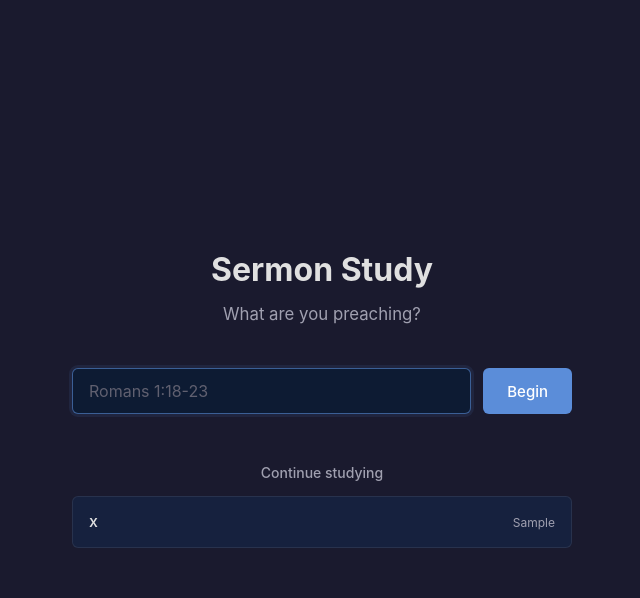
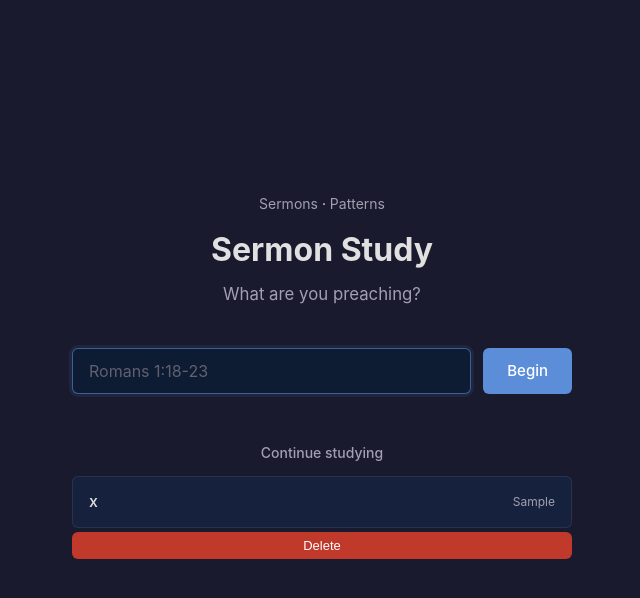
Before and after one commit to tendflock/visual-theology, a Flask app: template tools/workbench/templates/study_start.html in a window 1280 px wide. Shown: the top 598 px of the page, without its empty margins (318-958 px from the left). Run offline with Flask 3, Linux system fonts and the light colour scheme; the visitor is signed in with stand-in values (Sample User, id 1); tables that the repository leaves empty hold one stand-in row (values such as "Sample post"); the template is opened without the code that fills it: most values are stand-ins (such as "Sample title", 1, 10 or a date in 2020).

Commit message:
feat: cross-navigation between Study and Sermons sections
Study pages get Sermons/Patterns links, sermon pages get Study link.
Same app, same login — now connected.

```diff
--- a/tools/workbench/static/study.css
+++ b/tools/workbench/static/study.css
@@ -164,6 +164,10 @@ body {
     text-align: center;
 }
 
+.session-card {
+    margin-bottom: 12px;
+}
+
 .recent-session-link {
     display: flex;
     justify-content: space-between;
@@ -174,11 +178,29 @@ body {
     border-radius: var(--radius);
     color: var(--text);
     text-decoration: none;
-    margin-bottom: 8px;
 }
 
 .recent-session-link:hover {
     border-color: rgba(255, 255, 255, 0.15);
+}
+
+.session-delete-btn {
+    display: block;
+    width: 100%;
+    margin-top: 4px;
+    padding: 6px;
+    border: none;
+    border-radius: var(--radius);
+    background: #c0392b;
+    color: #fff;
+    font-size: 13px;
+    font-weight: 500;
+    cursor: pointer;
+    transition: background 0.15s;
+}
+
+.session-delete-btn:hover {
+    background: #e74c3c;
 }
 
 .recent-session-link .passage {
@@ -215,6 +237,25 @@ body {
     gap: 16px;
     z-index: 100;
 }
+
+.topbar-link {
+    font-size: 13px;
+    color: var(--text-muted);
+    text-decoration: none;
+    flex-shrink: 0;
+}
+.topbar-link:hover { color: var(--accent); }
+
+.study-nav {
+    text-align: right;
+    margin-bottom: 8px;
+    font-size: 14px;
+}
+.study-nav a {
+    color: var(--text-muted);
+    text-decoration: none;
+}
+.study-nav a:hover { color: var(--accent); }
 
 .topbar-passage {
     font-size: 15px;
--- a/tools/workbench/templates/sermons/detail.html
+++ b/tools/workbench/templates/sermons/detail.html
@@ -8,7 +8,7 @@
 <body>
 <div id="sermon-review-page">
   <header>
-    <a href="/sermons/">← All sermons</a>
+    <a href="/sermons/">← All sermons</a> · <a href="/study/">Study</a>
     <h1>{{ sermon.title }}</h1>
     <div class="sermon-meta">
       {{ sermon.bible_text_raw }} · preached {{ sermon.preach_date }} ·
--- a/tools/workbench/templates/sermons/list.html
+++ b/tools/workbench/templates/sermons/list.html
@@ -8,6 +8,7 @@
 <header>
   <h1>Sermons</h1>
   <nav>
+    <a href="/study/">Study</a>
     <a href="/sermons/patterns">Patterns</a>
     <a href="/sermons/sync-log">Sync log</a>
     <form method="post" action="/sermons/sync" style="display:inline">
--- a/tools/workbench/templates/sermons/patterns.html
+++ b/tools/workbench/templates/sermons/patterns.html
@@ -6,7 +6,7 @@
 </head><body>
 <div id="sermon-patterns-page">
 <header>
-  <a href="/sermons/">← All sermons</a>
+  <a href="/sermons/">← All sermons</a> · <a href="/study/">Study</a>
   <h1>Patterns</h1>
 </header>
 
--- a/tools/workbench/templates/study_session.html
+++ b/tools/workbench/templates/study_session.html
@@ -10,6 +10,7 @@
     <div id="study-app">
 
         <div id="study-topbar">
+            <a href="/sermons/" class="topbar-link">Sermons</a>
             <span class="topbar-passage">{{ session.passage_ref }}</span>
             <div class="topbar-dots">
                 {% for i in range(total_phases) %}
@@ -78,7 +79,7 @@
         </div>
     </div>
 
-    <script src="/static/study.js?v=3"></script>
+    <script src="/static/study.js?v=5"></script>
     <script>
         window.studySessionId = {{ session.id }};
         window.studyMode = "{{ mode }}";
--- a/tools/workbench/templates/study_start.html
+++ b/tools/workbench/templates/study_start.html
@@ -8,6 +8,7 @@
 </head>
 <body>
     <div class="study-start">
+        <div class="study-nav"><a href="/sermons/">Sermons</a> · <a href="/sermons/patterns">Patterns</a></div>
         <h1>Sermon Study</h1>
         <p class="subtitle">What are you preaching?</p>
 
@@ -24,10 +25,15 @@
         <div class="recent-sessions">
             <h3>Continue studying</h3>
             {% for s in sessions %}
-            <a href="/study/session/{{ s.id }}" class="recent-session-link">
-                <span class="passage">{{ s.passage_ref }}</span>
-                <span class="meta">{{ s.current_phase | replace('read_translate', 'Read & Translate') | replace('study_bibles', 'Study Bibles') | replace('_', ' ') | title }}</span>
-            </a>
+            <div class="session-card">
+                <a href="/study/session/{{ s.id }}" class="recent-session-link">
+                    <span class="passage">{{ s.passage_ref }}</span>
+                    <span class="meta">{{ s.current_phase | replace('read_translate', 'Read & Translate') | replace('study_bibles', 'Study Bibles') | replace('_', ' ') | title }}</span>
+                </a>
+                <form method="POST" action="/study/session/{{ s.id }}/delete" onsubmit="return confirm('Delete this session?')">
+                    <button type="submit" class="session-delete-btn">Delete</button>
+                </form>
+            </div>
             {% endfor %}
         </div>
         {% endif %}
```
